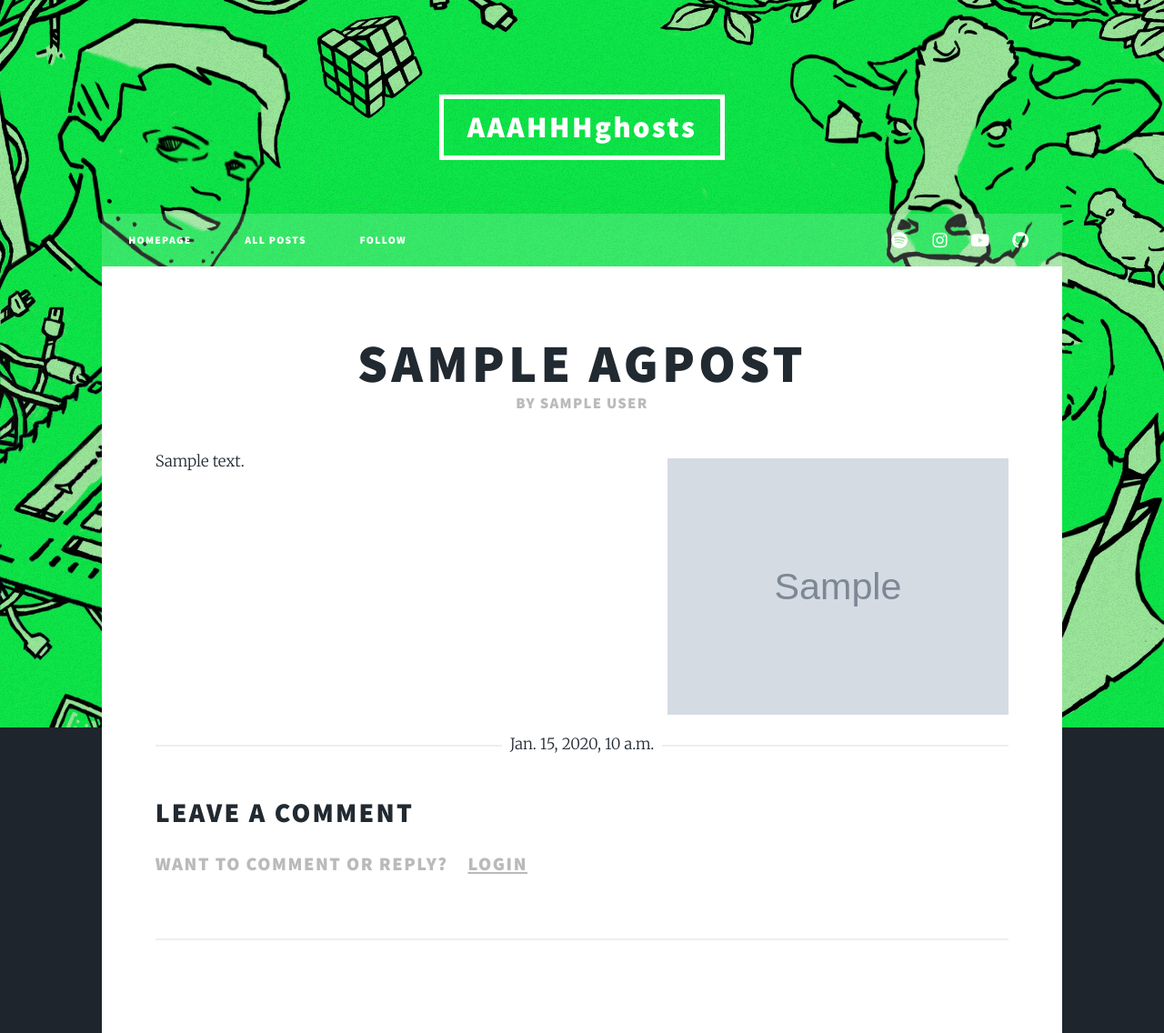
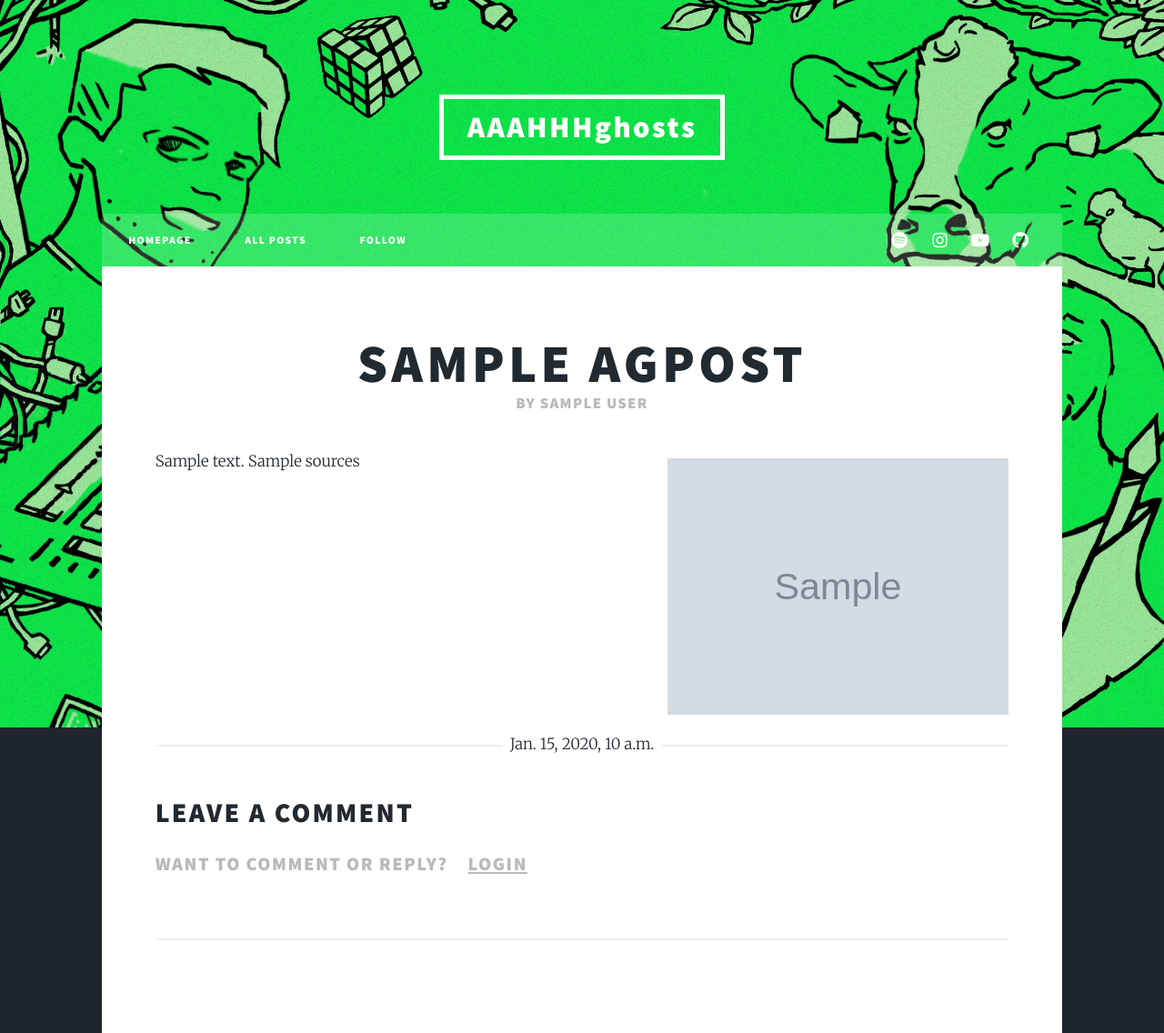
Before and after one commit to stephenbusic/wethesentient_webapp, a Django app: template src/templates/agpost.html in a window 1280 px wide. Shown: the top 1136 px of the page at 91% size. Run offline with Django 3.2, Linux system fonts and the light colour scheme; the template is opened without the code that fills it: most values are stand-ins (such as "Sample title", 1, 10 or a date in 2020); grey boxes marked "Sample" are stand-in pictures.

Commit message:
Added sources field to AGPost

```diff
--- a/src/posts/models.py
+++ b/src/posts/models.py
@@ -20,6 +20,7 @@ class AGPost(models.Model):
     desc = RichTextField(max_length=240)
     slug = models.SlugField(max_length=160, editable=False)
     body = RichTextUploadingField()
+    sources = body = RichTextUploadingField()
     type = models.CharField(max_length=160)
     date = models.DateField(auto_now_add=True)
     thumb = models.ImageField(upload_to=generate_imagepath, default='default_thumb.jpg', blank=True)
--- a/src/templates/agpost.html
+++ b/src/templates/agpost.html
@@ -11,6 +11,7 @@
 	</header>
 	<p style="clear: both;"><span class="image right"><img src="{{ agpost.square_thumb.url }}" alt="" /></span>
 		{{ agpost.body|safe }}
+		{{ agpost.sources|safe }}
 	</p>
 	<br clear="both"><br><header class="major"><span class="date">{{ agpost.date }}</span></header>
 
```
